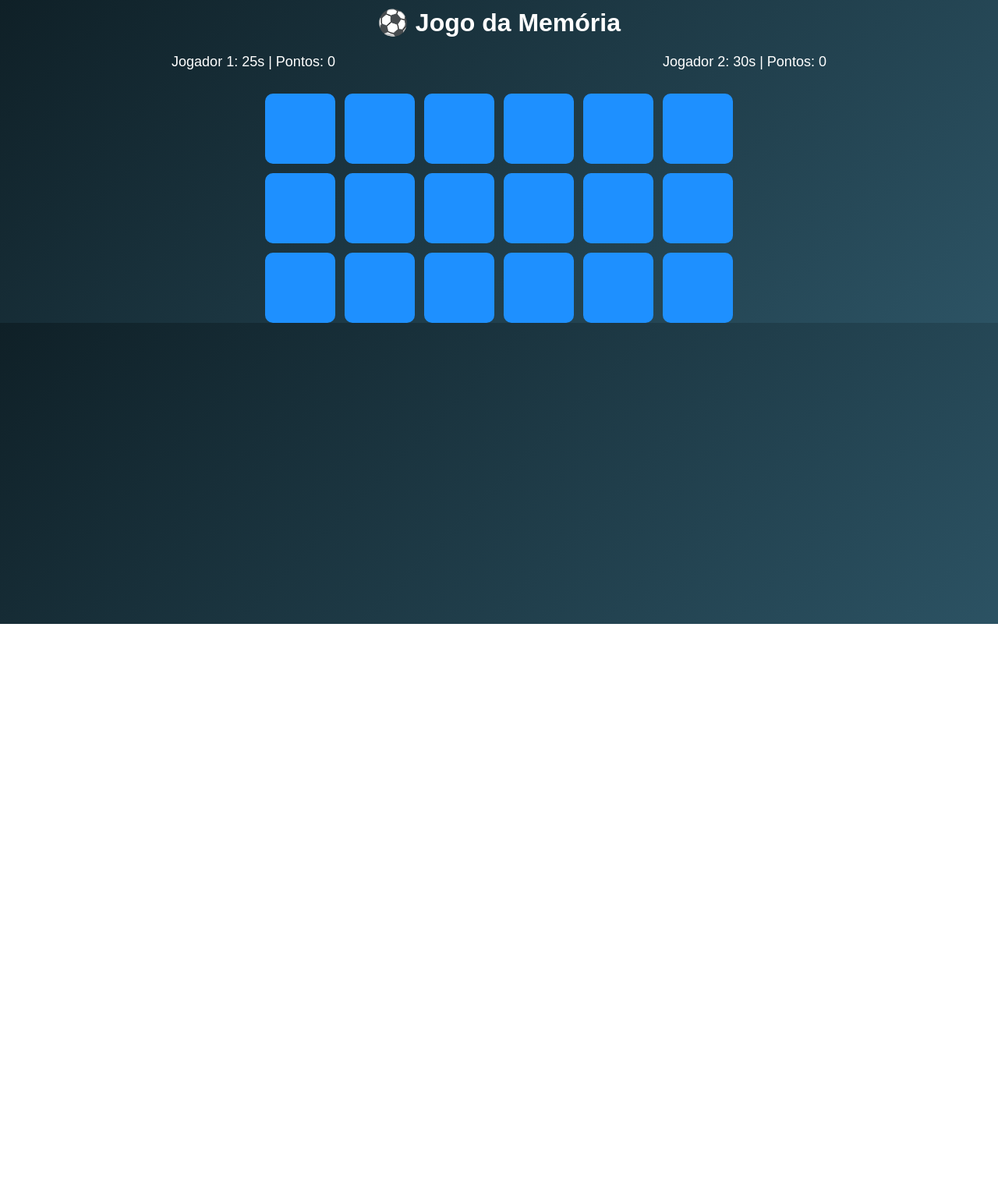
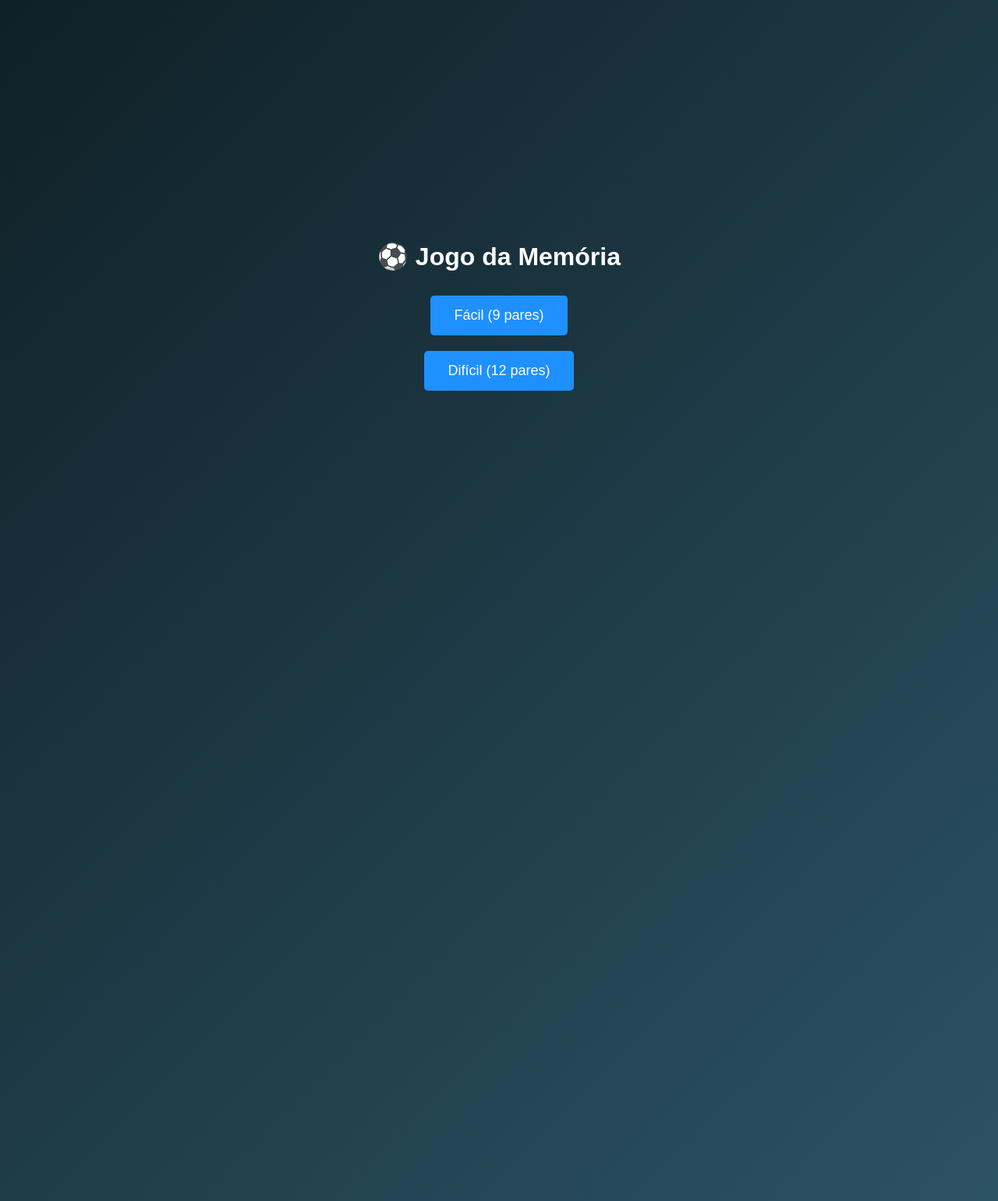
Before and after one commit to Constantineeu/jogofelipi, a plain HTML site: page index.html in a window 1280 px wide. Shown: the whole page at 78% size. Before the commit the page ends 800 px from the top, so only its background shows below. Drawn offline with Linux system fonts and the light colour scheme.

Commit message:
Update index.html

```diff
--- a/index.html
+++ b/index.html
@@ -10,30 +10,50 @@ body {
     font-family: Arial;
     background: linear-gradient(135deg, #0f2027, #2c5364);
     color: white;
-    text-align: center;
 }
 
-h1 {
-    margin-top: 10px;
+/* TELA INICIAL */
+#inicio {
+    height: 100vh;
+    display: flex;
+    justify-content: center;
+    align-items: center;
+    flex-direction: column;
 }
 
-#topo {
-    display: flex;
-    justify-content: space-around;
+#inicio button {
     margin: 10px;
+    padding: 15px 30px;
     font-size: 18px;
 }
 
+/* TOPO */
+#topo {
+    display: none;
+    justify-content: space-between;
+    padding: 10px 40px;
+    font-size: 18px;
+}
+
+/* JOGO CENTRALIZADO */
+#containerJogo {
+    display: none;
+    height: calc(100vh - 60px);
+    display: flex;
+    justify-content: center;
+    align-items: center;
+}
+
+/* GRID */
 #game {
     display: grid;
-    justify-content: center;
-    gap: 12px;
-    margin-top: 30px;
+    gap: 15px;
 }
 
+/* CARTAS MAIORES */
 .card {
-    width: 90px;
-    height: 90px;
+    width: 120px;
+    height: 120px;
     perspective: 1000px;
     cursor: pointer;
 }
@@ -41,7 +61,6 @@ h1 {
 .inner {
     width: 100%;
     height: 100%;
-    position: relative;
     transform-style: preserve-3d;
     transition: transform 0.5s;
 }
@@ -54,7 +73,7 @@ h1 {
     position: absolute;
     width: 100%;
     height: 100%;
-    border-radius: 10px;
+    border-radius: 12px;
     backface-visibility: hidden;
 }
 
@@ -69,21 +88,21 @@ h1 {
 .back img {
     width: 100%;
     height: 100%;
-    border-radius: 10px;
+    border-radius: 12px;
 }
 
+/* BOLAS */
 #bolaArea {
-    position: absolute;
+    position: fixed;
     top: 10px;
     right: 10px;
-    font-size: 25px;
+    font-size: 30px;
 }
 
+/* GAME OVER */
 #gameOver {
     display: none;
     position: fixed;
-    top: 0;
-    left: 0;
     width: 100%;
     height: 100%;
     background: black;
@@ -93,7 +112,6 @@ h1 {
 }
 
 button {
-    padding: 10px 20px;
     border: none;
     background: #1e90ff;
     color: white;
@@ -105,8 +123,14 @@ button {
 
 <body>
 
-<h1>⚽ Jogo da Memória</h1>
+<!-- TELA INICIAL -->
+<div id="inicio">
+    <h1>⚽ Jogo da Memória</h1>
+    <button onclick="iniciarJogo(1)">Fácil (9 pares)</button>
+    <button onclick="iniciarJogo(2)">Difícil (12 pares)</button>
+</div>
 
+<!-- TOPO -->
 <div id="topo">
     <div>Jogador 1: <span id="tempo1">30</span>s | Pontos: <span id="p1">0</span></div>
     <div>Jogador 2: <span id="tempo2">30</span>s | Pontos: <span id="p2">0</span></div>
@@ -114,8 +138,12 @@ button {
 
 <div id="bolaArea"></div>
 
-<div id="game"></div>
+<!-- JOGO -->
+<div id="containerJogo">
+    <div id="game"></div>
+</div>
 
+<!-- GAME OVER -->
 <div id="gameOver">
     <h1>🏆 Game Over</h1>
     <p id="resultado"></p>
@@ -138,7 +166,24 @@ let pontos2 = 0;
 
 let intervalo;
 
-// cria lista de imagens: 1.jpg até 12.jpg
+function iniciarJogo(nivelEscolhido) {
+
+    document.getElementById("inicio").style.display = "none";
+    document.getElementById("topo").style.display = "flex";
+    document.getElementById("containerJogo").style.display = "flex";
+
+    nivel = nivelEscolhido;
+    pares = (nivel === 1) ? 9 : 12;
+
+    tempo1 = (nivel === 1) ? 30 : 15;
+    tempo2 = tempo1;
+
+    document.getElementById("tempo1").innerText = tempo1;
+    document.getElementById("tempo2").innerText = tempo2;
+
+    iniciarNivel();
+}
+
 function gerarCartas() {
     let base = [];
     for (let i = 1; i <= pares; i++) {
@@ -151,15 +196,15 @@ function gerarCartas() {
 function iniciarNivel() {
 
     document.getElementById("bolaArea").innerHTML = "";
-
     gerarCartas();
 
     const game = document.getElementById("game");
     game.innerHTML = "";
 
-    game.style.gridTemplateColumns = "repeat(6, 90px)";
+    let colunas = 6;
+    game.style.gridTemplateColumns = `repeat(${colunas}, 120px)`;
 
-    cartas.forEach((img, index) => {
+    cartas.forEach((img) => {
 
         let card = document.createElement("div");
         card.classList.add("card");
@@ -218,12 +263,9 @@ function verificar() {
 
     selecionadas = [];
 
-    trocarJogador();
+    jogadorAtual = jogadorAtual === 1 ? 2 : 1;
+
     checarFim();
-}
-
-function trocarJogador() {
-    jogadorAtual = jogadorAtual === 1 ? 2 : 1;
 }
 
 function iniciarTempo() {
@@ -250,23 +292,7 @@ function iniciarTempo() {
 function checarFim() {
 
     if (pontos1 + pontos2 === pares) {
-
-        if (nivel === 1) {
-
-            nivel = 2;
-            pares = 12;
-
-            tempo1 = 15;
-            tempo2 = 15;
-
-            document.getElementById("tempo1").innerText = tempo1;
-            document.getElementById("tempo2").innerText = tempo2;
-
-            iniciarNivel();
-
-        } else {
-            finalizar();
-        }
+        finalizar();
     }
 }
 
@@ -285,8 +311,6 @@ function finalizar() {
 
     document.getElementById("gameOver").style.display = "flex";
 }
-
-iniciarNivel();
 </script>
 
 </body>
```
